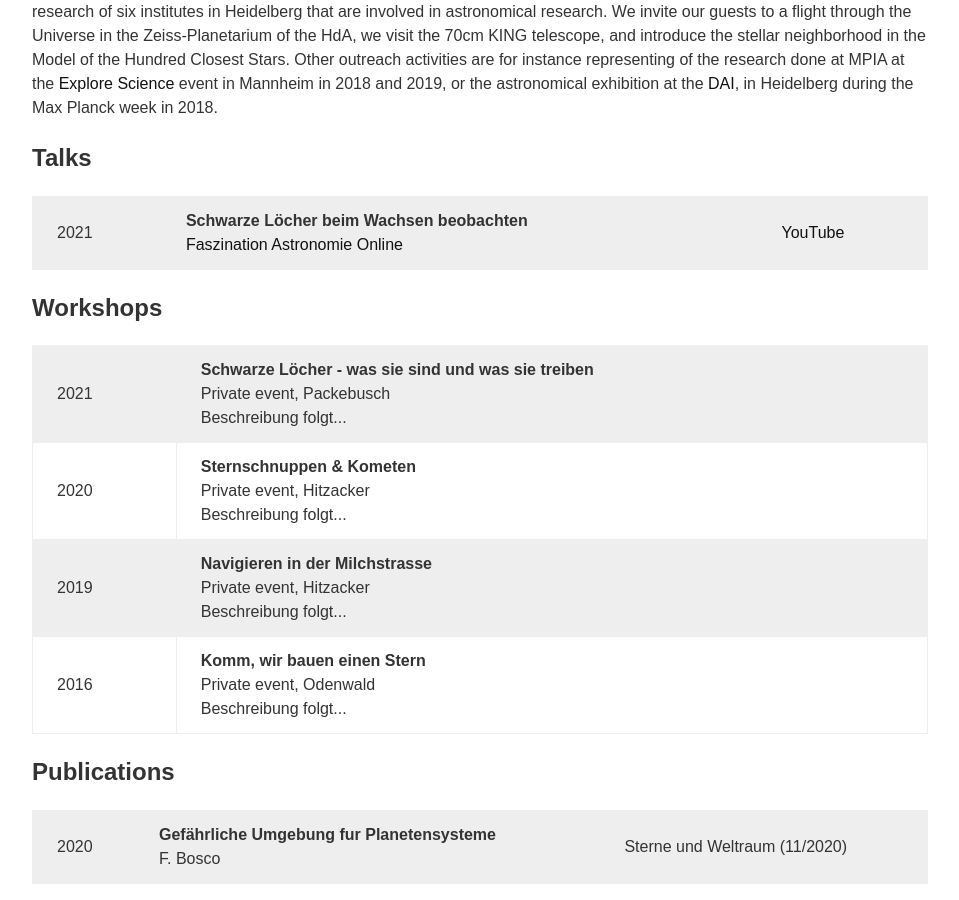
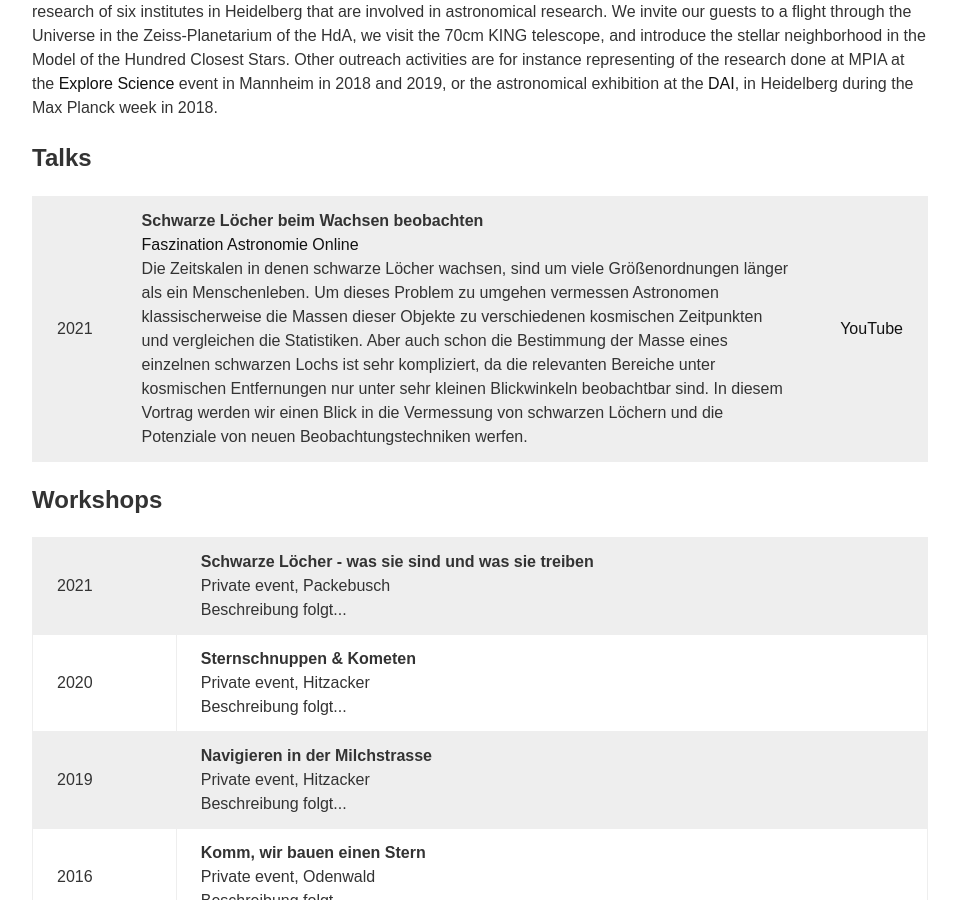
Before and after one commit to felixbosco/felixbosco.github.io, a Jekyll site: the page built from outreach.html, in a window 1280 px wide and 900 px high, scrolled down 561 px. Shown: the whole window, without its empty margins (160-1119 px from the left). Built offline with Jekyll 4.4.1, drawn with Linux system fonts in a browser that asks for light colours.

Commit message:
Update outreach activities

```diff
--- a/outreach.html
+++ b/outreach.html
@@ -29,7 +29,14 @@ event in Mannheim in 2018 and 2019, or the astronomical exhibition at the
 	<tr>
 		<td>2021</td>
 		<td><b>Schwarze Löcher beim Wachsen beobachten</b><br>
-			<a href="https://www.haus-der-astronomie.de/de/veranstaltungen/faszination-astronomie">Faszination Astronomie Online</a></td>
+			<a href="https://www.haus-der-astronomie.de/de/veranstaltungen/faszination-astronomie">Faszination Astronomie Online</a><br>
+			Die Zeitskalen in denen schwarze Löcher wachsen, sind um viele Größenordnungen länger als ein Menschenleben.
+			Um dieses Problem zu umgehen vermessen Astronomen klassischerweise die Massen dieser Objekte zu
+			verschiedenen kosmischen Zeitpunkten und vergleichen die Statistiken. Aber auch schon die Bestimmung der
+			Masse eines einzelnen schwarzen Lochs ist sehr kompliziert, da die relevanten Bereiche unter kosmischen
+			Entfernungen nur unter sehr kleinen Blickwinkeln beobachtbar sind. In diesem Vortrag werden wir einen Blick
+			in die Vermessung von schwarzen Löchern und die Potenziale von neuen Beobachtungstechniken werfen.
+		</td>
 		<td><a href="https://www.youtube.com/watch?v=qLaXTWgDokg">YouTube</a></td>
 	</tr>
 </table>
```
